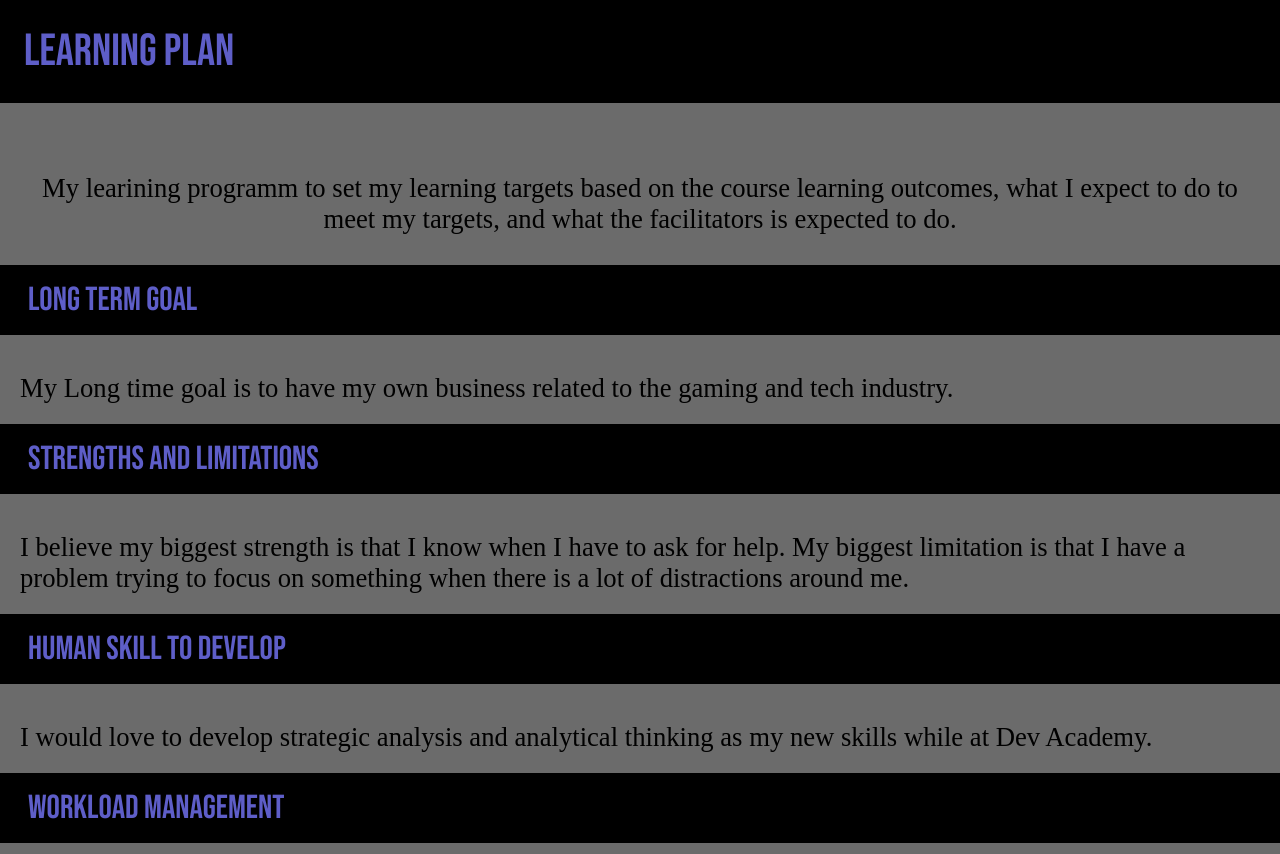
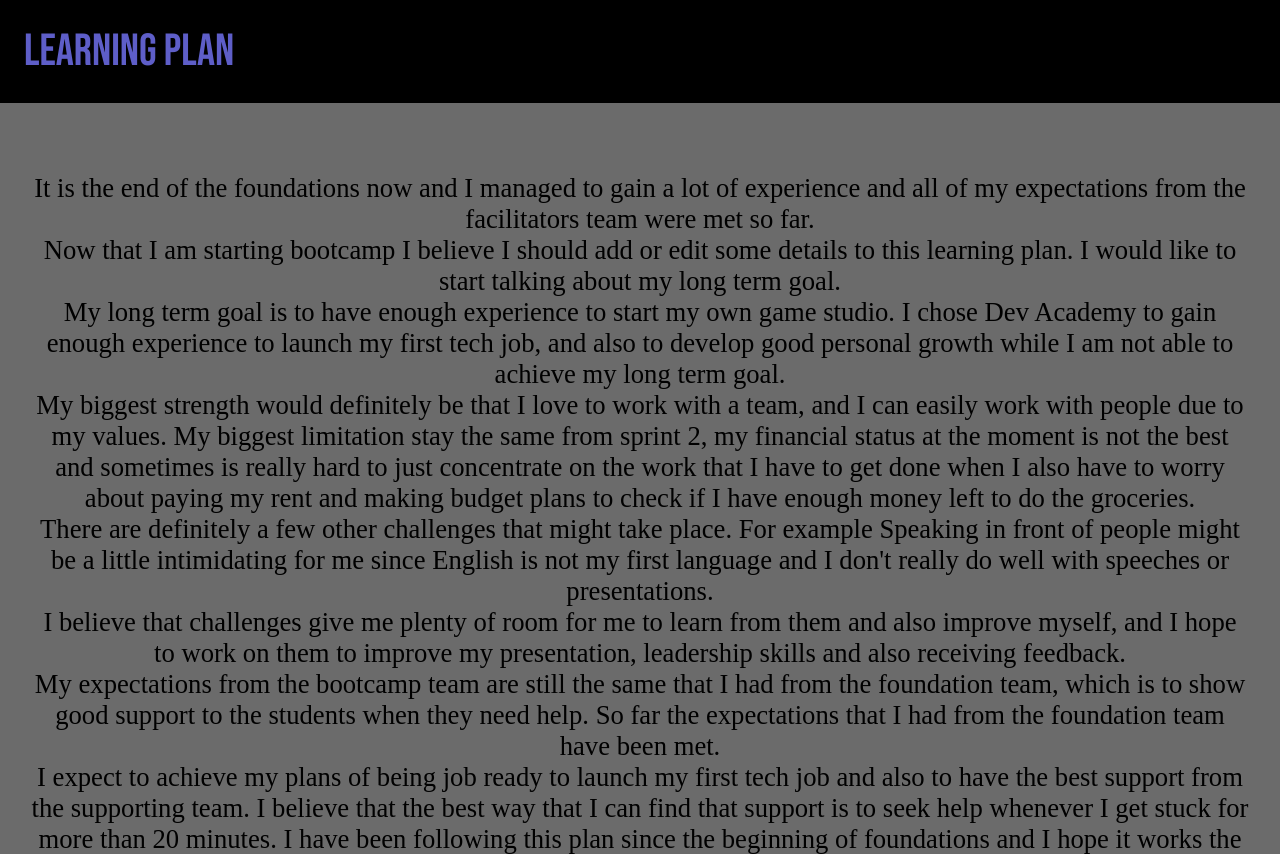
Before and after one commit to vitor-fernandess/vitor-fernandess.github.io, a plain HTML site: page learning-plan.html in a window 1280 px wide. Shown: the top 854 px of the page. Drawn offline with Linux system fonts and the light colour scheme.

Commit message:
learning plan sprint-5

```diff
--- a/learning-plan.html
+++ b/learning-plan.html
@@ -17,8 +17,23 @@
           </nav>
 
           <div class="main">
-            <p>My learining programm to set my learning targets based on the course learning outcomes, what I expect to do to meet my targets,
-                and what the facilitators is expected to do.
+            <p>
+              It is the end of the foundations now and I managed to gain a lot of experience and all of my expectations from the facilitators team were met so far. <br>
+              Now that I am starting bootcamp I believe I should add or edit some details to this learning plan. I would like to start talking about my long term goal.<br>
+              My long term goal is to have enough experience to start my own game studio.
+              I chose Dev Academy to gain enough experience to launch my first tech job, and also to develop good personal growth while I am not able to achieve my long term goal.<br>
+              My biggest strength would definitely be that I love to work with a team, and I can easily work with people due to my values.
+              My biggest limitation stay the same from sprint 2,
+              my financial status at the moment is not the best and sometimes is really hard to just concentrate on the work that I have to get done when I also have to worry about paying my rent and making budget plans to check if I have enough money left to do the groceries.<br>
+              There are definitely a few other challenges that might take place.
+              For example Speaking in front of people might be a little intimidating for me since English is not my  first language and I don't really do well with speeches or presentations.<br>
+              I believe that challenges give me plenty of room for me to learn from them and also improve myself, and I hope to work on them to improve my presentation, leadership skills and also receiving feedback.<br>
+              My expectations from the bootcamp team are still the same that I had from the foundation team, which is to show good support to the students when they need help.
+              So far the expectations that I had from the foundation team have been met.<br>
+              I expect to achieve my plans of being job ready to launch my first tech job and also to have the best support from the supporting team.
+              I believe that the best way that I can find that support is to seek help whenever I get stuck for more than 20 minutes.
+              I have been following this plan since the beginning of foundations and I hope it works the same way while studying in bootcamp.<br>
+              It has definitely been an amazing time during foundations where I am sure that I learned a lot of essential skills to proceed to the bootcamp.<br>
             </p>
           </div>
 
```
